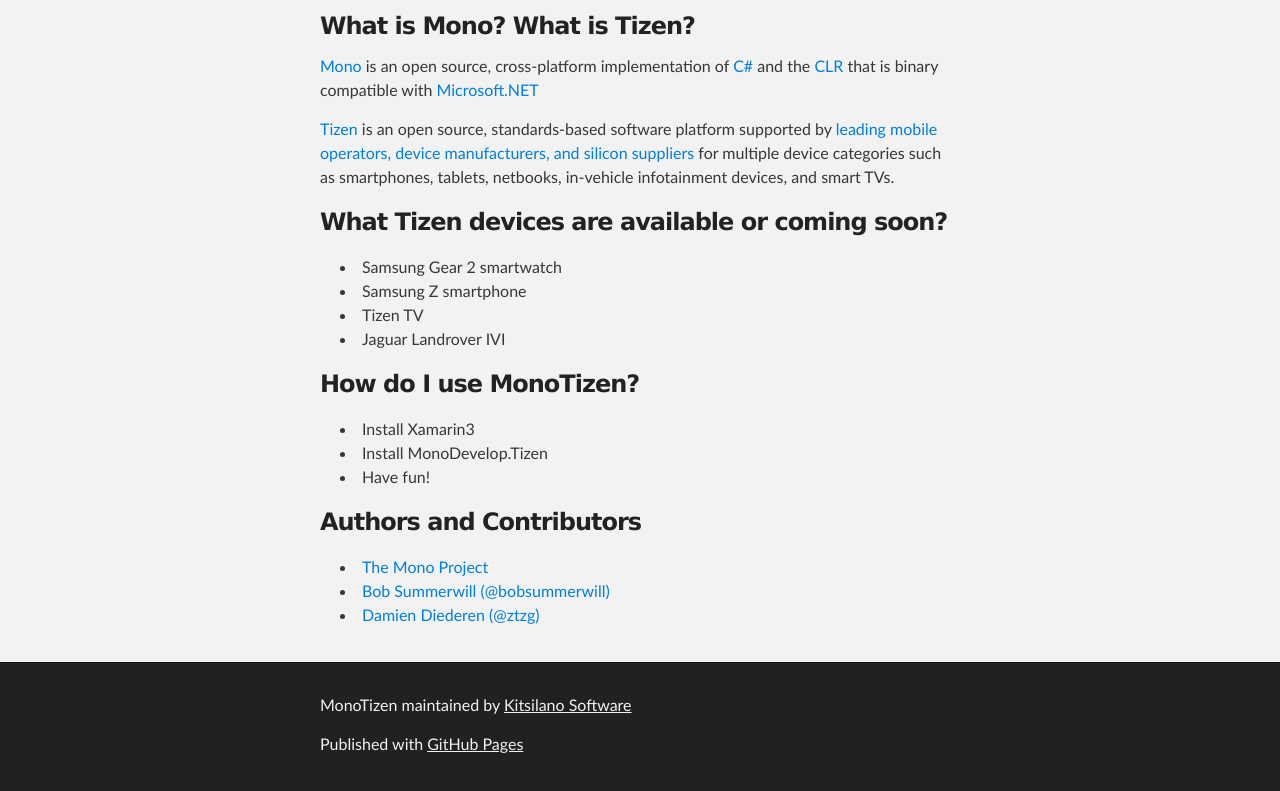
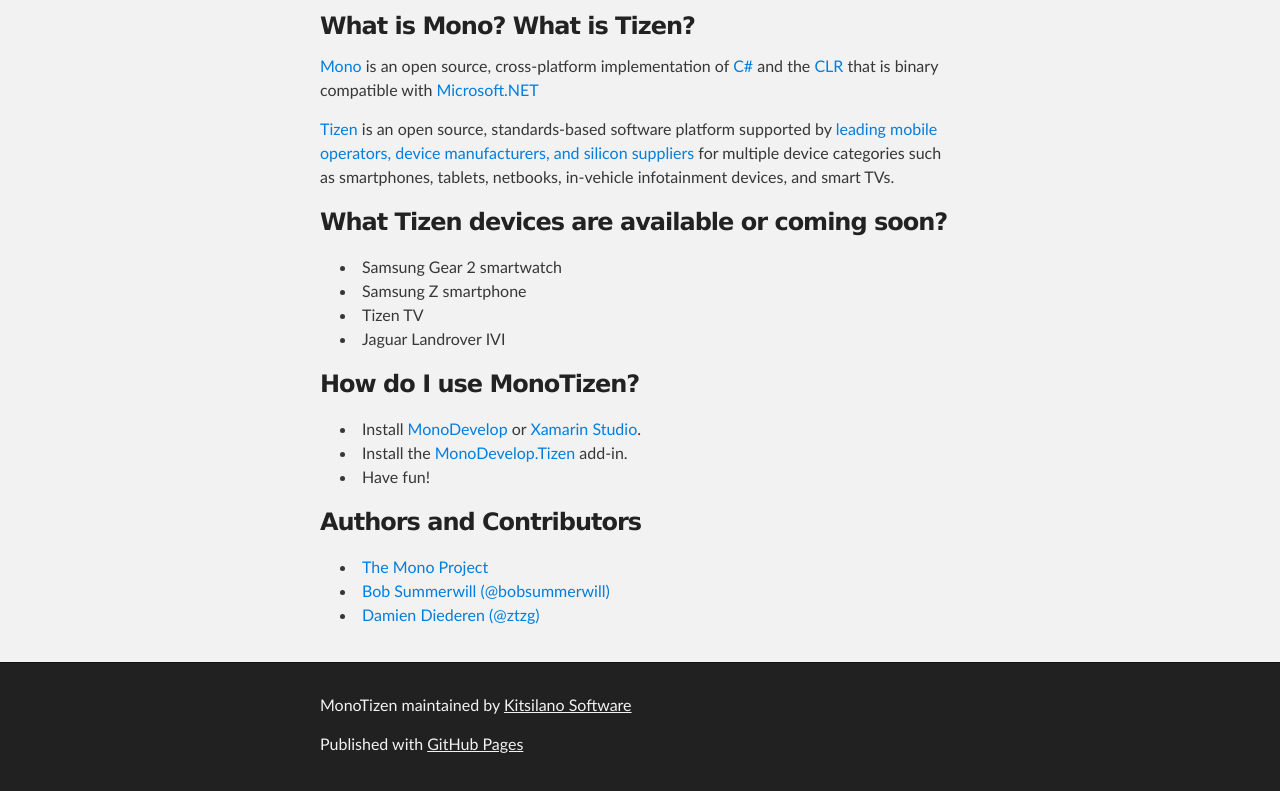
Before and after one commit to kitsilanosoftware/MonoTizen, a plain HTML site: page index.html in a window 1280 px wide. Shown: the part 527-1318 px from the top of the page. Drawn offline with Linux system fonts and the light colour scheme.

Commit message:
Update index.html

```diff
--- a/index.html
+++ b/index.html
@@ -79,8 +79,8 @@
 
         <p>
             <ul>
-                <li>Install Xamarin3</li>
-                <li>Install MonoDevelop.Tizen</li>
+                <li>Install <a href="http://monodevelop.com/Download">MonoDevelop</a> or <a href="http://xamarin.com/download">Xamarin Studio</a>.</li>
+                <li>Install the <a href="http://kitsilanosoftware.github.io/MonoDevelop.Tizen/">MonoDevelop.Tizen</a> add-in.</li>
                 <li>Have fun!</li>
             </ul>
         </p>
```
